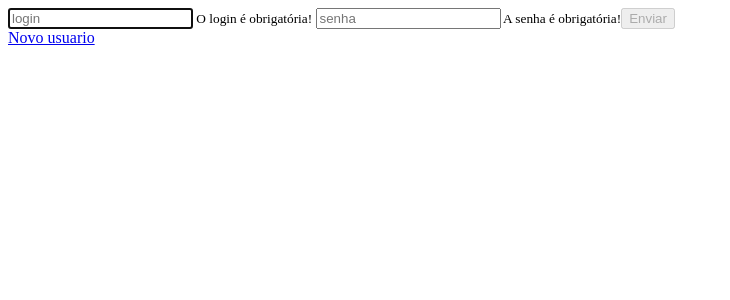
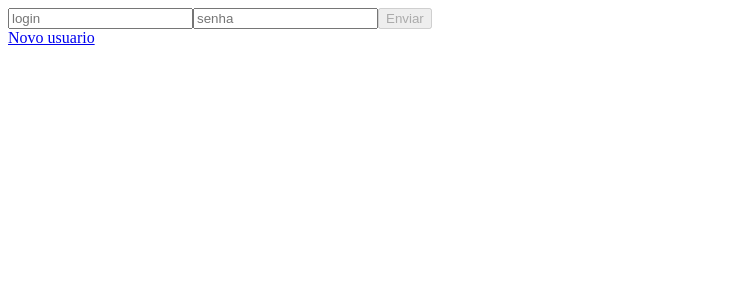
Before and after one commit to majutestoni/coffe, an Angular app: page / in a window 1280 px wide. Shown: the top 300 px of the page, without its empty margins (0-730 px from the left). Built offline with nearby package versions, Linux system fonts and the light colour scheme; data requests are answered from the project's data file.

Commit message:
funcionando

```diff
--- a/src/app/app-routing.module.ts
+++ b/src/app/app-routing.module.ts
@@ -1,5 +1,6 @@
 import { NgModule } from '@angular/core';
 import { Routes, RouterModule } from '@angular/router';
+import { HomeComponent } from './components/home/home.component';
 import { LoginComponent } from './components/login/login.component';
 import { NewUserComponent } from './components/new-user/new-user.component';
 
@@ -9,6 +10,7 @@ const routes: Routes = [
     component: LoginComponent,
   },
   { path: 'newUser', component: NewUserComponent },
+  { path: 'home', component: HomeComponent }
 ];
 
 @NgModule({
--- a/src/app/app.module.ts
+++ b/src/app/app.module.ts
@@ -7,19 +7,21 @@ import { AppComponent } from './app.component';
 import { LoginComponent } from './components/login/login.component';
 import { HttpClientModule } from '@angular/common/http';
 import { NewUserComponent } from './components/new-user/new-user.component';
+import { HomeComponent } from './components/home/home.component';
 
 @NgModule({
   declarations: [
     AppComponent,
     LoginComponent,
     NewUserComponent,
+    HomeComponent,
   ],
   imports: [
     BrowserModule,
     AppRoutingModule,
     ReactiveFormsModule,
     FormsModule,
-    HttpClientModule
+    HttpClientModule,
   ],
   providers: [],
   bootstrap: [AppComponent]
--- /dev/null
+++ b/src/app/components/home/home.component.html
@@ -0,0 +1 @@
+<p>home works!</p>
--- /dev/null
+++ b/src/app/components/home/home.component.ts
@@ -0,0 +1,15 @@
+import { Component, OnInit } from '@angular/core';
+
+@Component({
+  selector: 'app-home',
+  templateUrl: './home.component.html',
+  styleUrls: ['./home.component.scss']
+})
+export class HomeComponent implements OnInit {
+
+  constructor() { }
+
+  ngOnInit(): void {
+  }
+
+}
--- a/src/app/components/login/login.component.html
+++ b/src/app/components/login/login.component.html
@@ -3,23 +3,26 @@
     formControlName="userName"
     type="text"
     placeholder="login"
-    autofocus
     [(ngModel)]="userName"
     name="userName"
   />
-  <small *ngIf="loginForm?.get('userName')?.errors?.required">
-    {{ textUserNameRequired }}
+  <small
+    *ngIf="
+      loginForm?.get('userName')?.errors?.required &&
+      loginForm?.get('userName')?.touched
+    "
+  >
+    É necessario preencher o usuario!
   </small>
   <input
     formControlName="password"
     type="password"
     placeholder="senha"
-    autofocus
     [(ngModel)]="password"
     name="password"
   />
-  <small *ngIf="loginForm?.get('password')?.errors?.required">
-    {{ textPasswordRequired }}</small
+  <small *ngIf="loginForm?.get('password')?.errors?.required && loginForm?.get('password')?.touched">
+    É necessario preencher a senha!</small
   >
   <button [disabled]="loginForm.invalid" type="submit">Enviar</button>
 </form>
--- a/src/app/components/login/login.component.ts
+++ b/src/app/components/login/login.component.ts
@@ -5,6 +5,7 @@ import {
   FormGroup,
   Validators,
 } from '@angular/forms';
+import { Router } from '@angular/router';
 import { AutenticacaoService } from 'src/app/autenticacao/autenticacao.service';
 import { Users } from 'src/app/users';
 
@@ -23,7 +24,8 @@ export class LoginComponent implements OnInit {
 
   constructor(
     private formBuilder: FormBuilder,
-    private authService: AutenticacaoService
+    private authService: AutenticacaoService,
+    private router: Router
   ) {
     this.loginForm = new FormGroup({
       userName: new FormControl(''),
@@ -56,9 +58,9 @@ export class LoginComponent implements OnInit {
         this.userName === this.listUsers[i].userName &&
         this.password === this.listUsers[i].password
       ) {
-        console.log('logado');
-        this.userName = ''
-        this.password = ''
+        this.router.navigate(['home']);
+        this.userName = '';
+        this.password = '';
       } else {
         console.log('errado');
       }
--- a/src/app/components/new-user/new-user.component.html
+++ b/src/app/components/new-user/new-user.component.html
@@ -6,7 +6,7 @@
     name="userName"
     formControlName="userName"
   />
-  <small *ngIf="newForm?.get('userName')?.errors?.required">erro</small>
+  <small *ngIf="newForm?.get('userName')?.errors?.required && newForm?.get('userName')?.touched">É necessario preencher o usuario!</small>
 
   <input
     type="password"
@@ -14,7 +14,7 @@
     name="password"
     formControlName="password"
   />
-  <small *ngIf="newForm?.get('password')?.errors?.required">erro</small>
+  <small *ngIf="newForm?.get('password')?.errors?.required && newForm?.get('password')?.touched">É necessario preencher a senha!</small>
   <button [disabled]="newForm.invalid" type="submitsd">Adicionar</button>
 </form>
 <a href="http://localhost:4200">Já tem um usuario?</a>
```
Also changed, not shown: src/app/components/home/home.component.scss (added), 1 other file (tests, documents, lock files or other folders).
